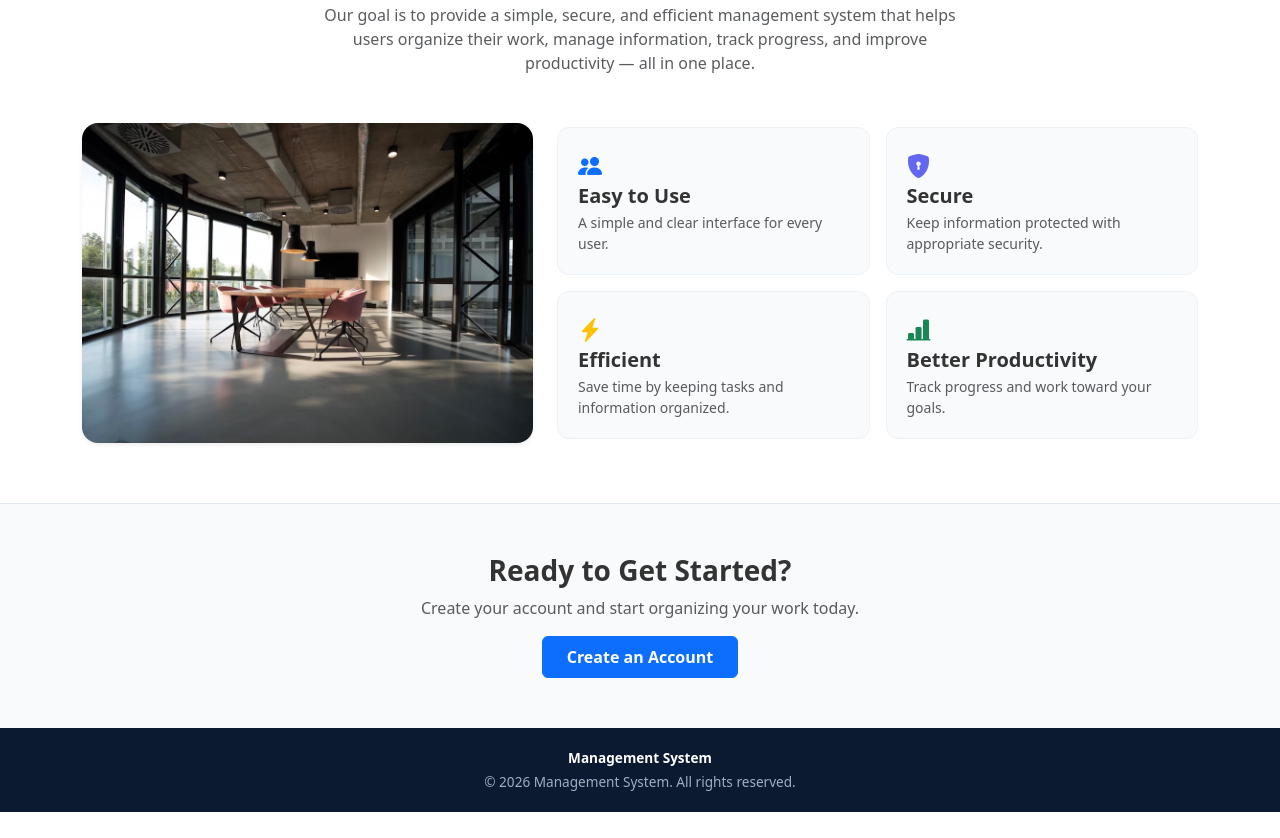
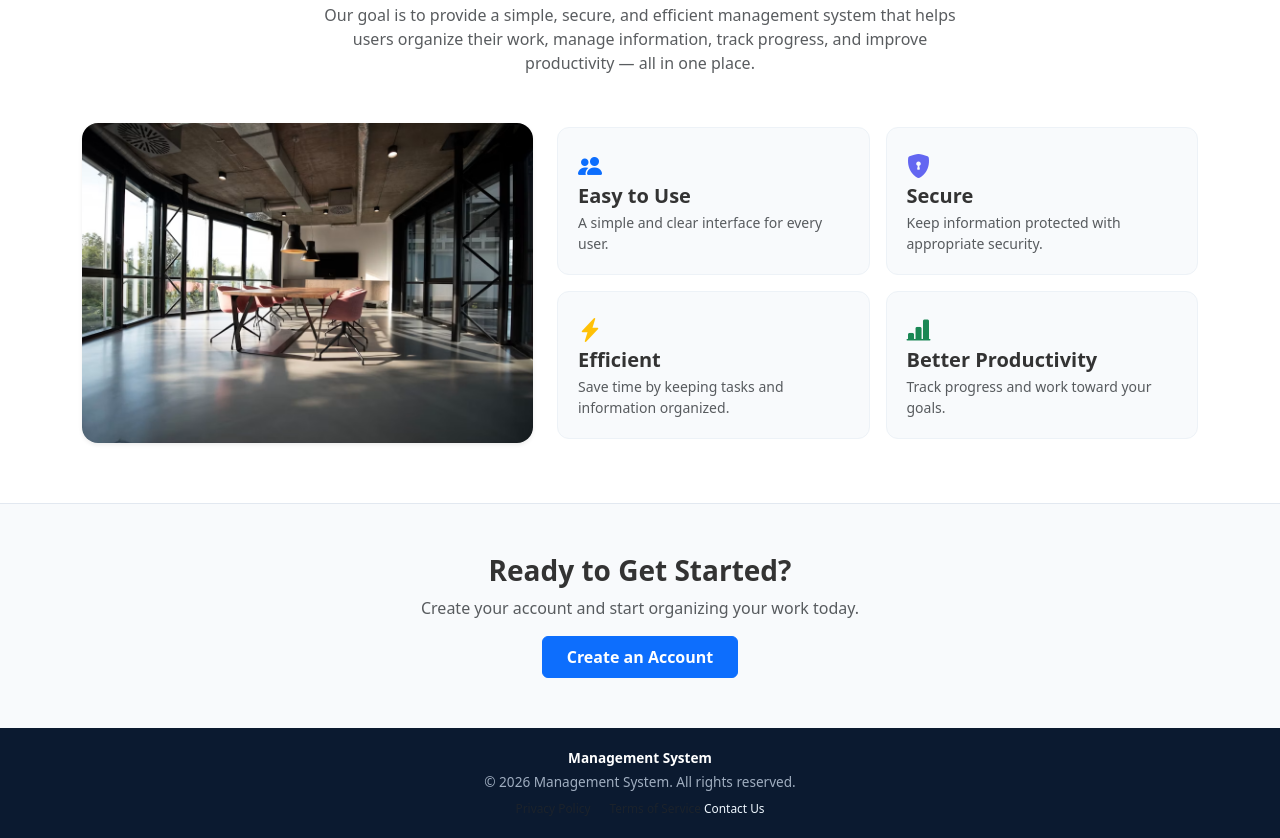
Before and after one commit to phucnvh3009/management-system-web, a plain HTML site: page index.html in a window 1280 px wide. Shown: the part 691-1529 px from the top of the page. Before the commit the page ends 1503 px from the top, so only its background shows below. Drawn offline with nearby package versions, Linux system fonts and the light colour scheme.

Commit message:
Update index page

```diff
--- a/index.html
+++ b/index.html
@@ -13,12 +13,11 @@
 
 <body>
 
-    <!-- ================= HEADER / NAVBAR ================= -->
+    <!-- ======== HEADER / NAVBAR ============ -->
     <nav class="navbar navbar-expand-lg navbar-dark custom-navbar py-2">
         <div class="container">
             <a class="navbar-brand fw-bold fs-4" href="index.html">Management System</a>
 
-            <!-- Menu góc phải -->
             <div class="ms-auto">
                 <ul class="navbar-nav">
                     <li class="nav-item dropdown">
@@ -40,7 +39,7 @@
         </div>
     </nav>
 
-    <!-- ================= HERO SLIDER (CAROUSEL) ================= -->
+    <!-- ========== HERO SLIDER (CAROUSEL) ============= -->
     <div id="heroCarousel" class="carousel slide" data-bs-ride="carousel">
         <div class="carousel-indicators">
             <button type="button" data-bs-target="#heroCarousel" data-bs-slide-to="0" class="active"
@@ -51,8 +50,7 @@
 
         <div class="carousel-inner">
             <div class="carousel-item active">
-                <img src="images/photo-1454165804606-c3d57bc86b40.avif"
-                    alt="Work Smarter">
+                <img src="images/photo-1454165804606-c3d57bc86b40.avif" alt="Work Smarter">
                 <div class="carousel-caption-custom">
                     <div class="subtitle">WORK SMARTER</div>
                     <h1>Achieve Your Goals</h1>
@@ -63,8 +61,7 @@
             </div>
 
             <div class="carousel-item">
-                <img src="images/photo-1521737711867-e3b97375f902.avif"
-                    alt="Work Together">
+                <img src="images/photo-1521737711867-e3b97375f902.avif" alt="Work Together">
                 <div class="carousel-caption-custom">
                     <div class="subtitle">WORK TOGETHER</div>
                     <h1>Better Team Collaboration</h1>
@@ -75,8 +72,7 @@
             </div>
 
             <div class="carousel-item">
-                <img src="images/photo-1497366754035-f200968a6e72.avif"
-                    alt="Welcome">
+                <img src="images/photo-1497366754035-f200968a6e72.avif" alt="Welcome">
                 <div class="carousel-caption-custom">
                     <div class="subtitle">WELCOME TO OUR PLATFORM</div>
                     <h1>Management Made Simple</h1>
@@ -97,7 +93,7 @@
         </button>
     </div>
 
-    <!-- ================= GOAL SECTION ================= -->
+    <!-- ========= GOAL SECTION ============= -->
     <section class="goal-section">
         <div class="container">
             <div class="text-center mb-5">
@@ -111,9 +107,8 @@
 
             <div class="row g-4 align-items-center">
                 <div class="col-lg-5">
-                    <img src="images/photo-1497366811353-6870744d04b2.avif"
-                        alt="Office Goal" class="img-fluid rounded-4 shadow-sm w-100"
-                        style="object-fit: cover; height: 320px;">
+                    <img src="images/photo-1497366811353-6870744d04b2.avif" alt="Office Goal"
+                        class="img-fluid rounded-4 shadow-sm w-100" style="object-fit: cover; height: 320px;">
                 </div>
 
                 <div class="col-lg-7">
@@ -154,7 +149,7 @@
         </div>
     </section>
 
-    <!-- ================= CALL TO ACTION ================= -->
+    <!-- =========== CALL TO ACTION ============== -->
     <section class="cta-section">
         <div class="container">
             <h3 class="fw-bold mb-2">Ready to Get Started?</h3>
@@ -163,12 +158,23 @@
         </div>
     </section>
 
-    <!-- ================= FOOTER ================= -->
+    <!-- ======= FOOTER ============= -->
     <footer>
         <div class="container">
             <p class="fw-semibold mb-1 text-white">Management System</p>
             <p class="mb-0">&copy; 2026 Management System. All rights reserved.</p>
         </div>
+        <address class="text-center text-muted small mb-0 mt-2">
+            <a href="#" class="text-decoration-none text-muted me-3">Privacy Policy</a>
+            <a href="#" class="text-decoration-none text-muted">Terms of Service</a>
+            <a href="https://mail.google.com/mail/?view=cm&fs=1&to=phucnguyen3092005@gmail.com"
+                target="_blank"
+                rel="noopener noreferrer"
+                class="text-decoration-none"
+                style="color: aliceblue;">
+                Contact Us
+            </a>
+        </address>
     </footer>
 
     <script src="https://cdn.jsdelivr.net/npm/bootstrap@5.3.3/dist/js/bootstrap.bundle.min.js"></script>
```
